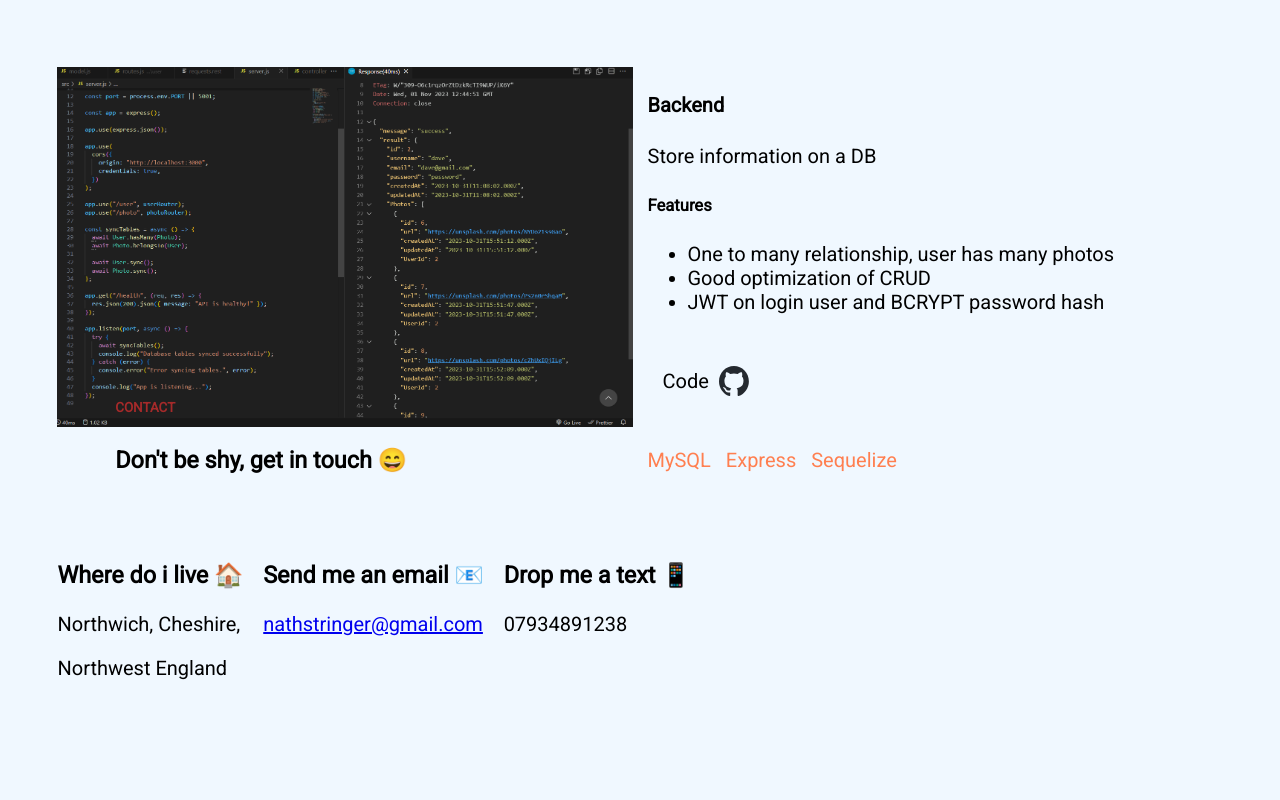
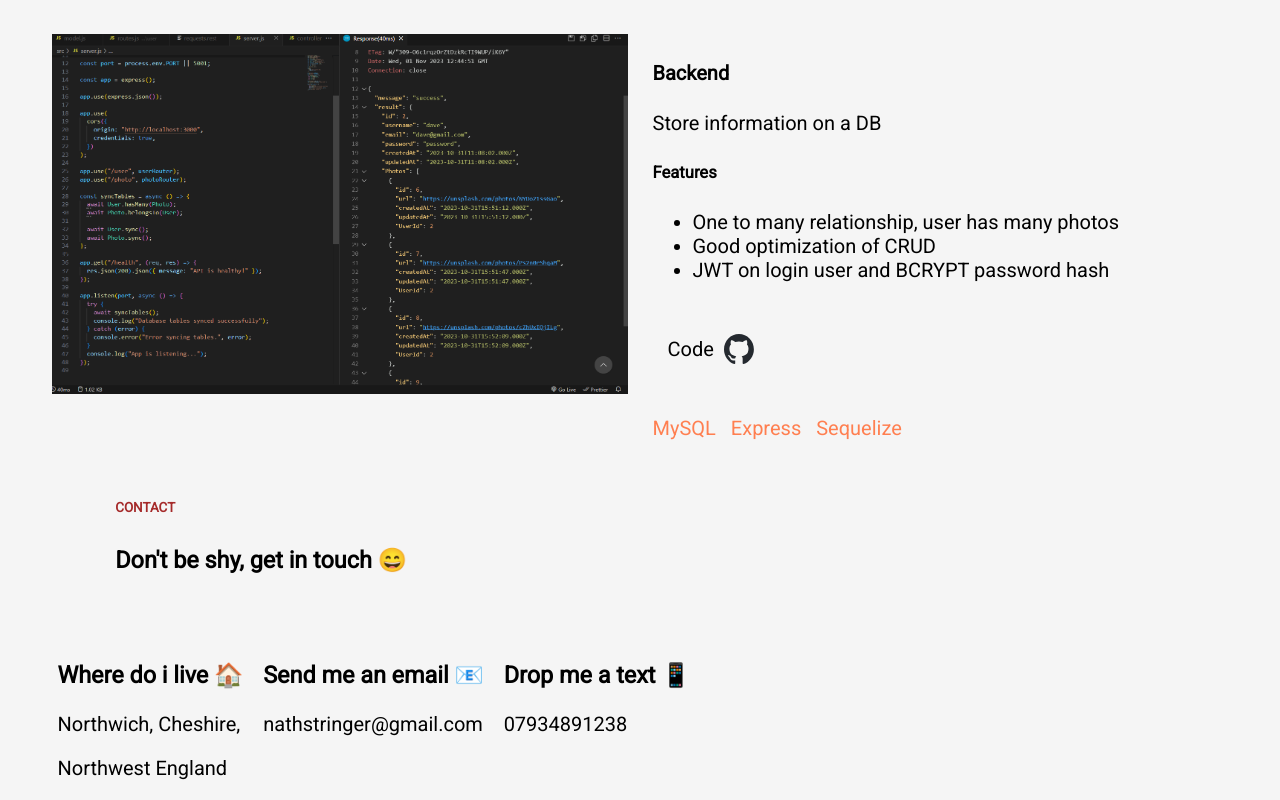
Before and after one commit to NathGitCode/portfoliov2, a React (Create React App) app: page / in a window 1280 px wide. Shown: the part 2481-3281 px from the top of the page. Before the commit the page ends 3181 px from the top, so only its background shows below. Built offline with nearby package versions, Linux system fonts and the light colour scheme; a web font is replaced by a local one.

Commit message:
most of content done

```diff
--- a/src/comps/contact/Contact.css
+++ b/src/comps/contact/Contact.css
@@ -36,6 +36,11 @@
     transition: .2s;
 }
 
+.contact-email a {
+    color: black;
+    text-decoration: none;
+}
+
 .contact-email:hover {
     transform: scale(1.1);
 }
--- a/src/comps/projects/Projects.css
+++ b/src/comps/projects/Projects.css
@@ -1,9 +1,9 @@
 .projects-container {
     display: grid;
     grid-template-columns: auto auto;
-    gap: 15px;
     justify-content: center;
-    row-gap: 5%;
+    row-gap: 50px;
+    column-gap: 25px;
 }
 
 
--- a/src/index.css
+++ b/src/index.css
@@ -9,5 +9,5 @@ body {
   font-family: 'Playpen Sans', cursive;
   font-family: 'Roboto', sans-serif;
   font-size: 20px;
-  background-color: aliceblue;
+  background-color: whitesmoke;
 }
```
